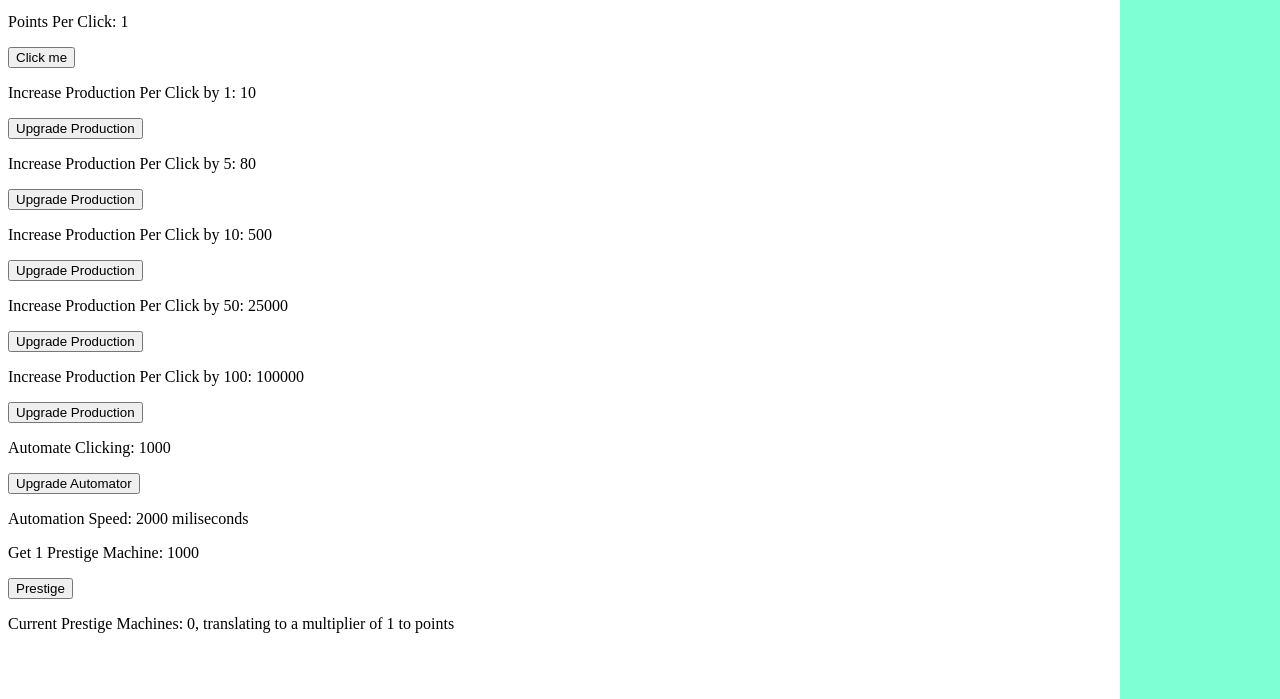
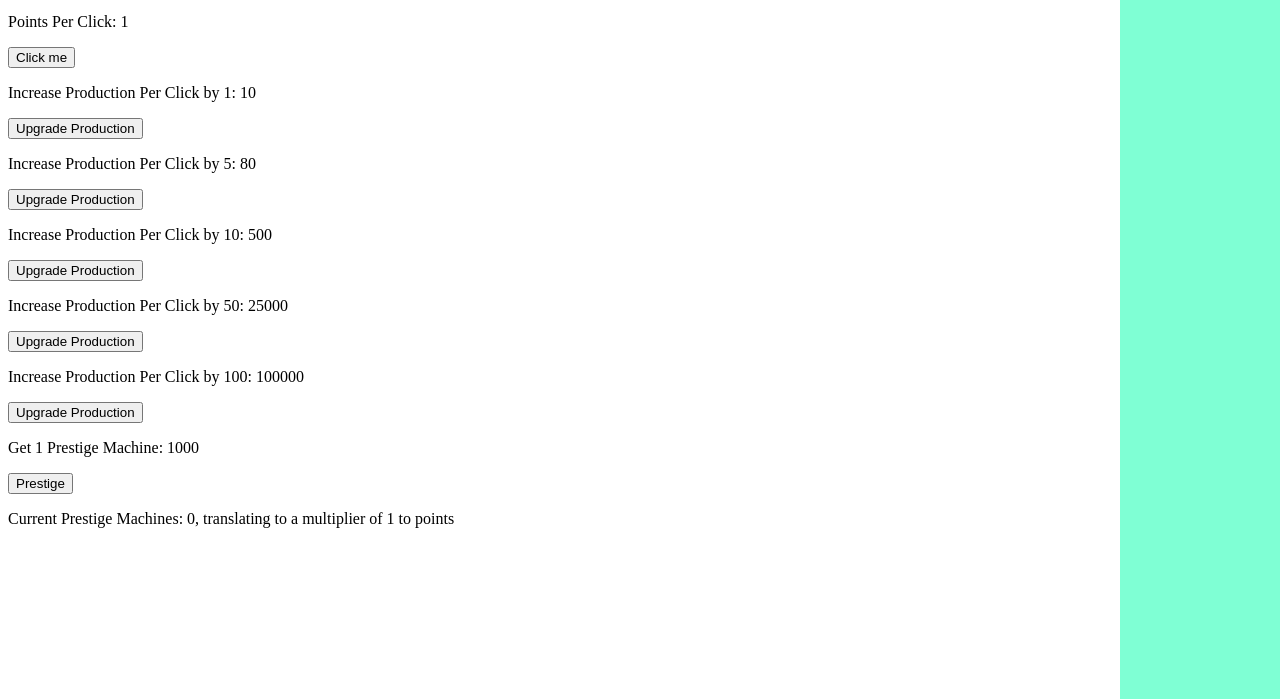
Before and after one commit to dennis-yang-D/clickergame, a plain HTML site: page index.html in a window 1280 px wide. Shown: the part 101-800 px from the top of the page. Drawn offline with Linux system fonts and the light colour scheme.

Commit message:
Update gamestyle.css

```diff
--- a/gamestyle.css
+++ b/gamestyle.css
@@ -13,5 +13,5 @@
 
 /* the automation section */
 .autoDisplay {
-  visibility: 'hidden'
+  display: none
 }
```
